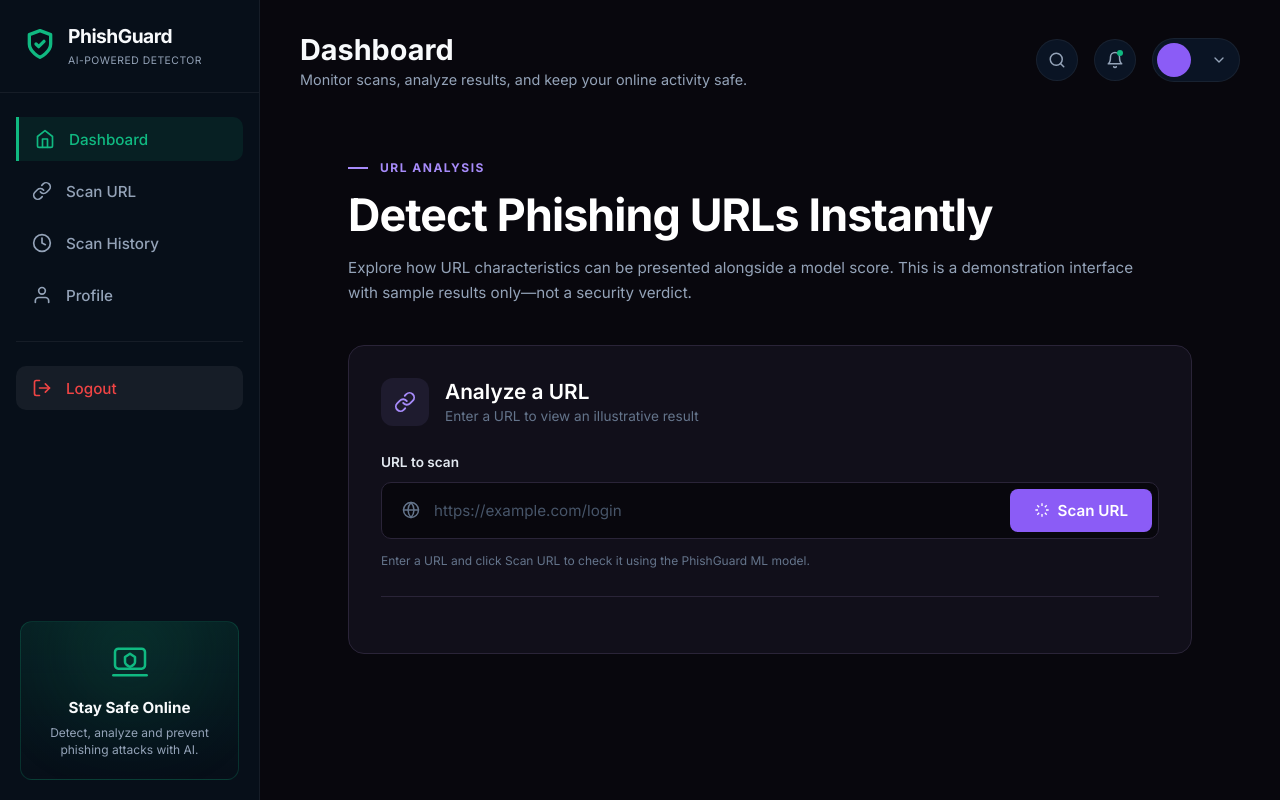
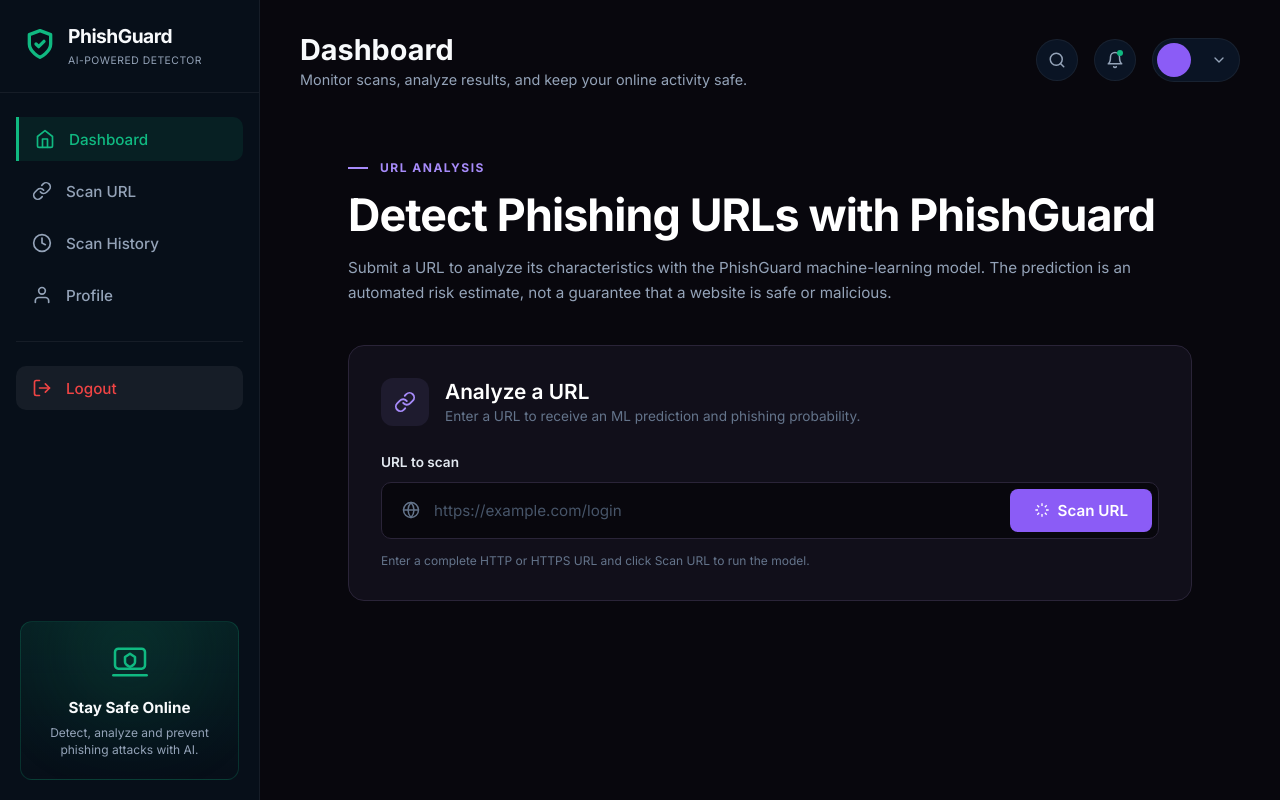
Before and after one commit to Aleem-Ghafoor/PhishGuard, a Django app: page /scanner/scan/ in a window 1280 px wide. Run offline with Django 5.2, Linux system fonts and the light colour scheme; parts of the project's set-up code (start-up, migrations or seed data) failed here and were passed over.

Commit message:
fix(scanner): clarify live ML scan interface

```diff
--- a/templates/scanner/scan.html
+++ b/templates/scanner/scan.html
@@ -5,44 +5,25 @@
   <meta charset="UTF-8">
   <meta name="viewport" content="width=device-width, initial-scale=1.0">
   <title>Scan URL | PhishGuard</title>
-
-  <!-- Fonts -->
   <link rel="preconnect" href="https://fonts.googleapis.com">
   <link rel="preconnect" href="https://fonts.gstatic.com" crossorigin>
   <link href="https://fonts.googleapis.com/css2?family=Inter:wght@400;500;600;700;800&display=swap" rel="stylesheet">
-
-  <!-- Dashboard CSS for Sidebar & Header Layout -->
   <link rel="stylesheet" href="{% static 'dashboard/css/dashboard.css' %}">
-
-  <!-- Scanner Page CSS -->
   <link rel="stylesheet" href="{% static 'scanner/css/scanner.css' %}">
 </head>
 <body>
-
-  <!-- 1. Existing Dashboard Sidebar -->
   {% include 'dashboard/sidebar.html' %}
-
-  <!-- 2. Main Content Wrapper -->
   <main class="main-content">
-
-    <!-- 3. Existing Dashboard Header -->
     {% include 'dashboard/header.html' %}
-
-    <!-- 4. Page Body Container (Jahan scanner wala content aayega) -->
     <div class="page-body-container">
-
-      <!-- Page Header / Heading -->
       <div class="scan-header-area">
-        <div class="sub-heading">
-          <span class="line"></span> URL ANALYSIS
-        </div>
-        <h1>Detect Phishing URLs Instantly</h1>
+        <div class="sub-heading"><span class="line"></span> URL ANALYSIS</div>
+        <h1>Detect Phishing URLs with PhishGuard</h1>
         <p class="header-description">
-          Explore how URL characteristics can be presented alongside a model score. This is a demonstration interface with sample results only—not a security verdict.
+          Submit a URL to analyze its characteristics with the PhishGuard machine-learning model.
+          The prediction is an automated risk estimate, not a guarantee that a website is safe or malicious.
         </p>
       </div>
-
-      <!-- Main Analyzer Card -->
       <div class="analyzer-card">
         <div class="analyzer-header">
           <div class="analyzer-icon">
@@ -50,11 +31,9 @@
           </div>
           <div class="analyzer-titles">
             <h2>Analyze a URL</h2>
-            <p>Enter a URL to view an illustrative result</p>
+            <p>Enter a URL to receive an ML prediction and phishing probability.</p>
           </div>
         </div>
-
-        <!-- Scanner Form -->
         <form id="scanForm" class="scan-form" method="POST" data-api-url="{% url 'scan_api' %}">
           {% csrf_token %}
           <label for="urlInput">URL to scan</label>
@@ -68,39 +47,24 @@
               Scan URL
             </button>
           </div>
-          <p class="input-hint" id="inputHint">
-            Enter a URL and click Scan URL to check it using the PhishGuard ML model.
-          </p>
+          <p class="input-hint" id="inputHint">Enter a complete HTTP or HTTPS URL and click Scan URL to run the model.</p>
         </form>
-
-        <!-- Demonstration Mode -->
-        <div class="demo-section">
-        <!---  <button type="button" class="btn-demo active" id="demoPhishBtn">Sample phishing result</button>
-          <button type="button" class="btn-demo" id="demoSafeBtn">Sample legitimate result</button> --->
-        </div>
       </div>
-
-      <!-- Result Card (Initially Hidden) -->
       <div class="result-card" id="resultCard" style="display: none;">
         <div class="result-content">
-          <div class="result-icon-wrap" id="resultIcon">
-            <!-- Icon injected by JS -->
-          </div>
+          <div class="result-icon-wrap" id="resultIcon"></div>
           <div class="result-text">
-            <h3 id="resultTitle">Sample result: Potential phishing</h3>
-            <p id="resultMessage">Consider avoiding this link and verifying the destination through a trusted channel. This sample result is not a definitive assessment.</p>
+            <h3 id="resultTitle">Scan result</h3>
+            <p id="resultMessage">The model's output is an automated risk estimate. Always verify suspicious links independently.</p>
           </div>
         </div>
         <div class="result-score-area">
-          <span class="score-label" id="scoreLabel">MODEL SCORE</span>
-          <span class="score-value" id="resultScore">0.92</span>
+          <span class="score-label" id="scoreLabel">PHISHING PROBABILITY (0–1)</span>
+          <span class="score-value" id="resultScore">--</span>
         </div>
       </div>
-
-    </div> <!-- End page-body-container -->
-
+    </div>
   </main>
-
   <script src="{% static 'scanner/js/scanner.js' %}"></script>
 </body>
 </html>
```
